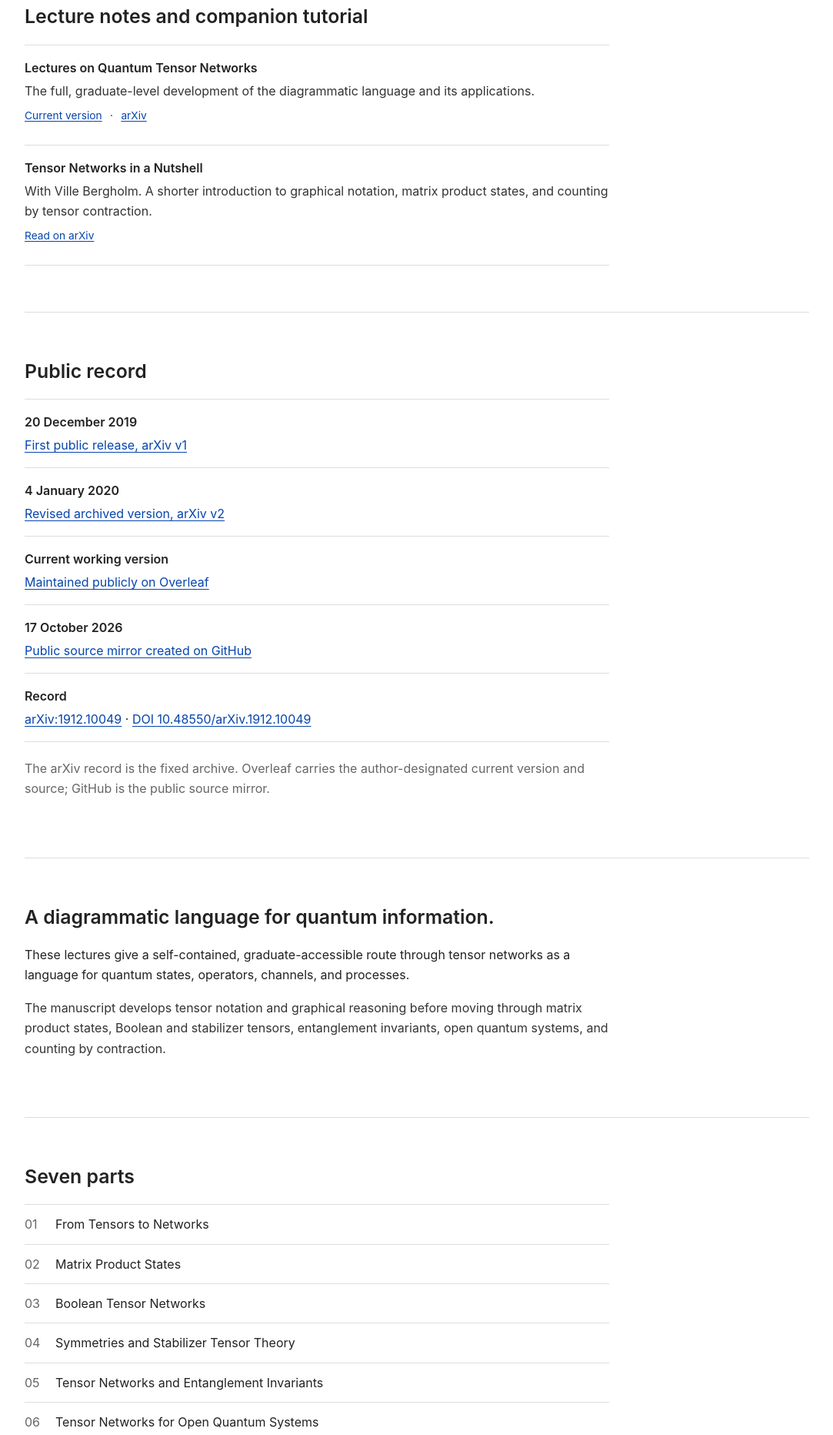
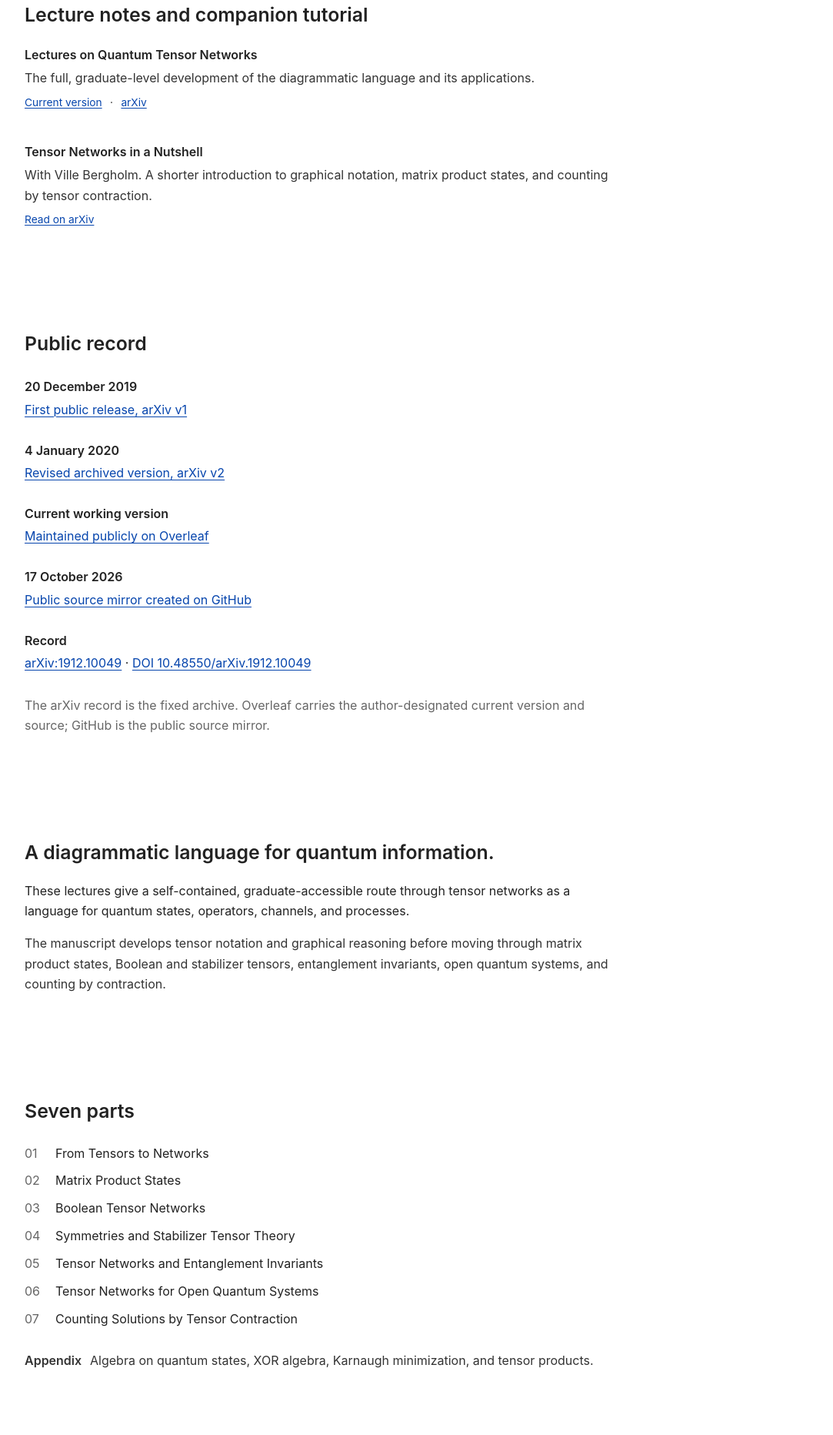
Before and after one commit to JacobBiamonte/Lectures-on-Quantum-Tensor-Networks-and-Graphical-Calculus, a plain HTML site: page index.html in a window 1280 px wide. Shown: the part 552-2416 px from the top of the page at 77% size, without its empty margins (98-1181 px from the left). Drawn offline with Linux system fonts and the light colour scheme.

Commit message:
Remove project page divider rules

```diff
--- a/index.html
+++ b/index.html
@@ -18,7 +18,7 @@
     <meta name="citation_arxiv_id" content="1912.10049">
     <meta name="citation_doi" content="10.48550/arXiv.1912.10049">
     <title>Lectures on Quantum Tensor Networks — Jacob Biamonte</title>
-    <link rel="stylesheet" href="styles.css?v=3">
+    <link rel="stylesheet" href="styles.css?v=4">
   </head>
   <body>
     <a class="skip-link" href="#main">Skip to content</a>
--- a/styles.css
+++ b/styles.css
@@ -3,7 +3,6 @@
   --muted: #666;
   --paper: #fff;
   --paper-light: #f7f7f7;
-  --line: #ddd;
   --accent: #555;
   --link: #0645ad;
   --sans: Inter, ui-sans-serif, -apple-system, BlinkMacSystemFont, "Segoe UI", sans-serif;
@@ -54,7 +53,6 @@ a:focus-visible { color: var(--accent); }
 .skip-link:focus { transform: none; }
 
 .site-header {
-  border-bottom: 1px solid var(--line);
   background: var(--paper-light);
 }
 
@@ -149,7 +147,6 @@ cite,
 
 .section {
   padding-block: clamp(2.5rem, 5vw, 3.75rem);
-  border-top: 1px solid var(--line);
 }
 
 .section-body { max-width: 760px; }
@@ -167,13 +164,13 @@ cite,
 
 .facts {
   margin: 0;
-  border-top: 1px solid var(--line);
 }
 
 .facts div {
-  padding: 1rem 0;
-  border-bottom: 1px solid var(--line);
+  padding: 0.45rem 0;
 }
+
+.facts div + div { margin-top: 0.75rem; }
 
 .facts dt {
   margin-bottom: 0.2rem;
@@ -190,13 +187,13 @@ cite,
 
 .reading-list {
   margin: 0;
-  border-top: 1px solid var(--line);
 }
 
 .reading-list article {
-  padding: 1.2rem 0;
-  border-bottom: 1px solid var(--line);
+  padding: 0.35rem 0;
 }
+
+.reading-list article + article { margin-top: 1.5rem; }
 
 .reading-list h3 {
   margin: 0 0 0.35rem;
@@ -217,14 +214,12 @@ cite,
   margin: 0;
   padding: 0;
   list-style: none;
-  border-top: 1px solid var(--line);
 }
 
 .contents-list li {
-  padding: 0.75rem 0;
+  padding: 0.3rem 0;
   display: flex;
   gap: 0.75rem;
-  border-bottom: 1px solid var(--line);
 }
 
 .contents-list span {
@@ -248,12 +243,10 @@ cite,
 .reference-list {
   margin: 2rem 0 0;
   padding-left: 1.5rem;
-  border-top: 1px solid var(--line);
 }
 
 .reference-list li {
-  padding: 1rem 0 1rem 0.25rem;
-  border-bottom: 1px solid var(--line);
+  padding: 0.65rem 0 0.65rem 0.25rem;
 }
 
 .reference-citation {
@@ -277,7 +270,6 @@ cite,
   padding-block: 2rem;
   color: var(--muted);
   background: var(--paper-light);
-  border-top: 1px solid var(--line);
 }
 
 .footer-inner {
```
